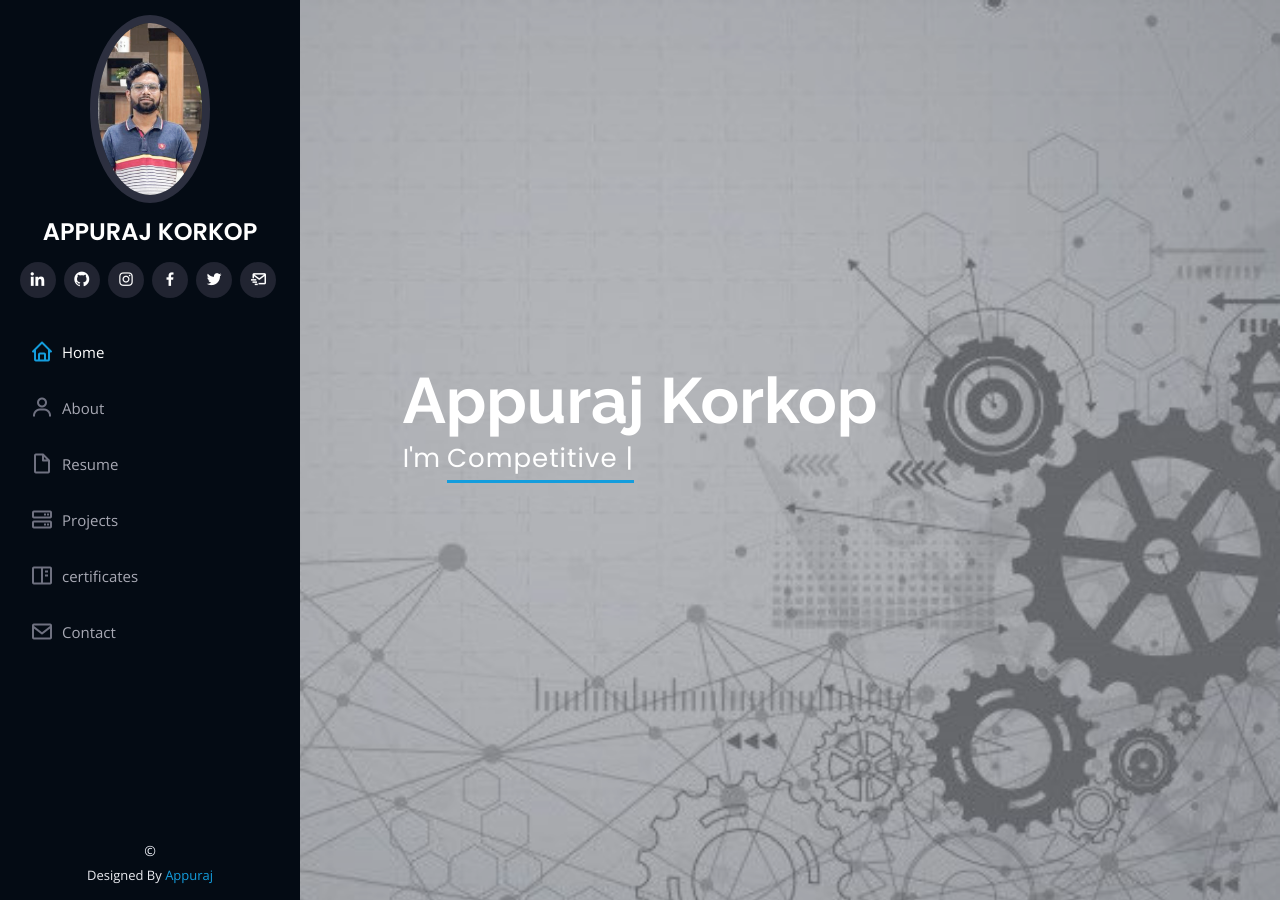
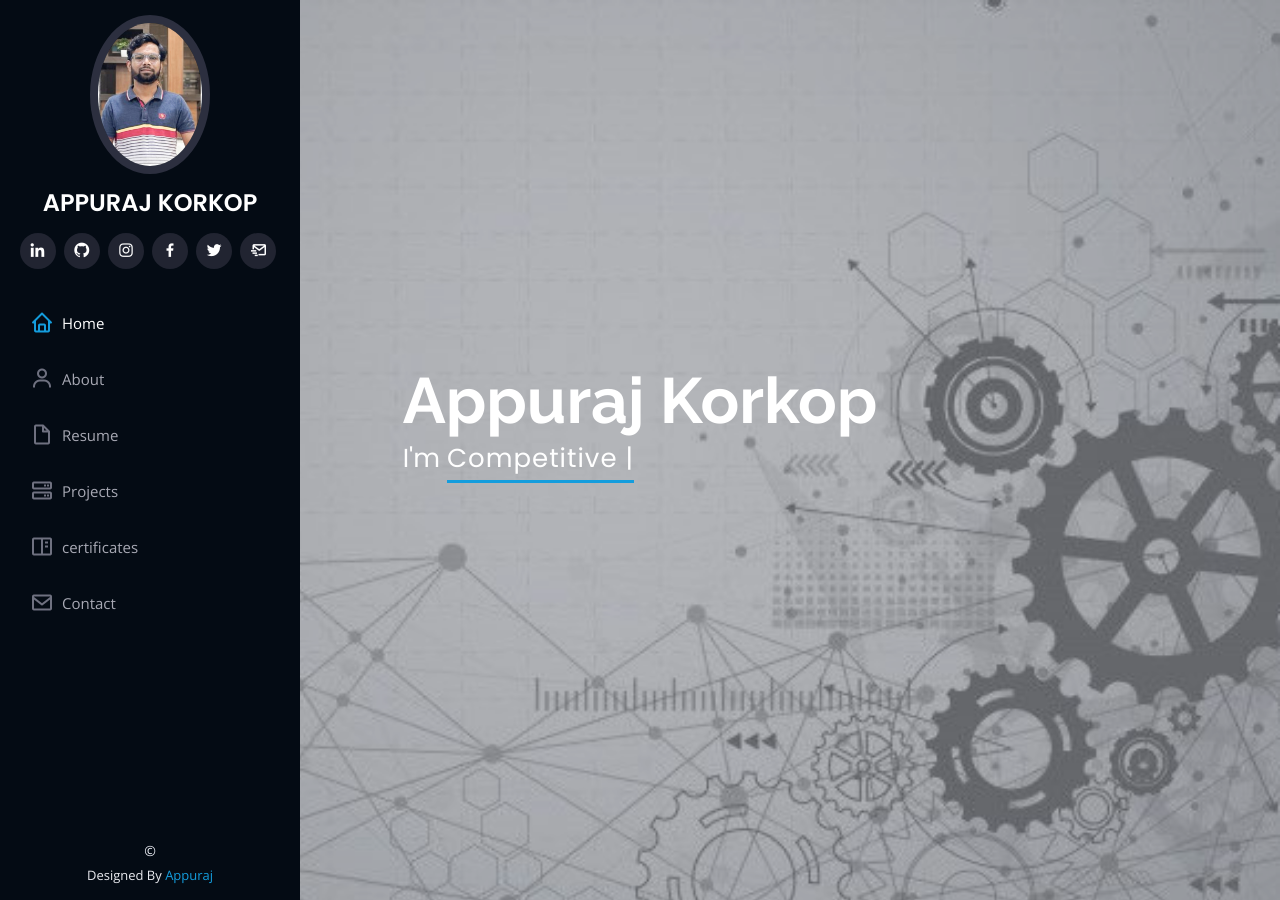
Before and after one commit to appurajk/appuraj.in, a Jekyll site: the page index.html, which Jekyll copies as it is, in a window 1280 px wide and 900 px high. Built offline with Jekyll 4.4.1, drawn with Linux system fonts in a browser that asks for light colours.

Commit message:
Update index.html

```diff
--- a/index.html
+++ b/index.html
@@ -35,7 +35,7 @@
     <div class="d-flex flex-column">
 
       <div class="profile">
-        <img src="assets/img/profile-img.jpg" alt="" class="img-fluid rounded-circle">
+        <img src="assets/img/profile-img1.jpg" alt="" class="img-fluid rounded-circle">
         <h1 class="text-light"><a href="index.html">APPURAJ KORKOP</a></h1>
         <div class="social-links mt-3 text-center">
           <a href="https://www.linkedin.com/in/appurajkorkop"   target = "_blank"   class="linkedin"><i class="bx bxl-linkedin"></i></a>
```
